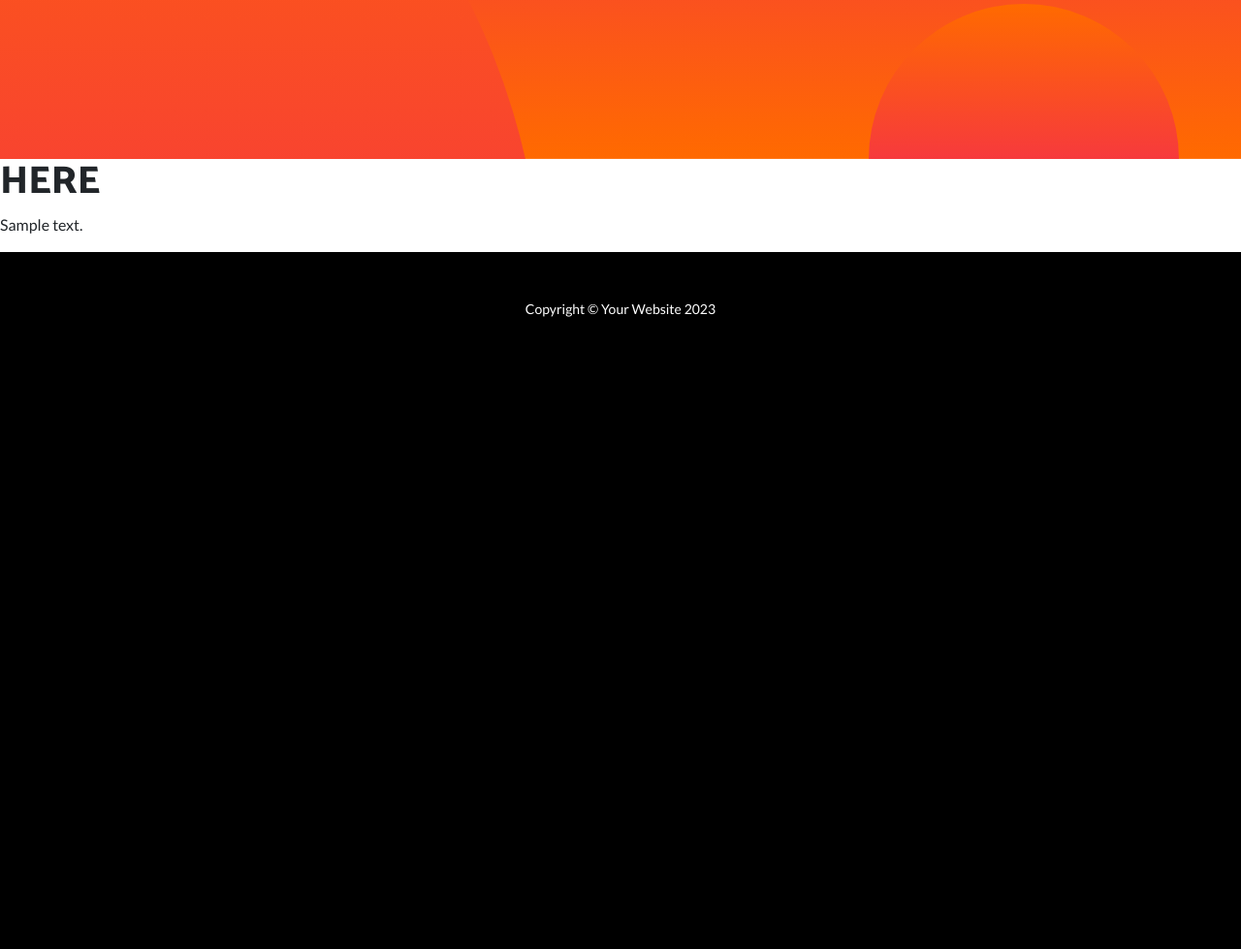
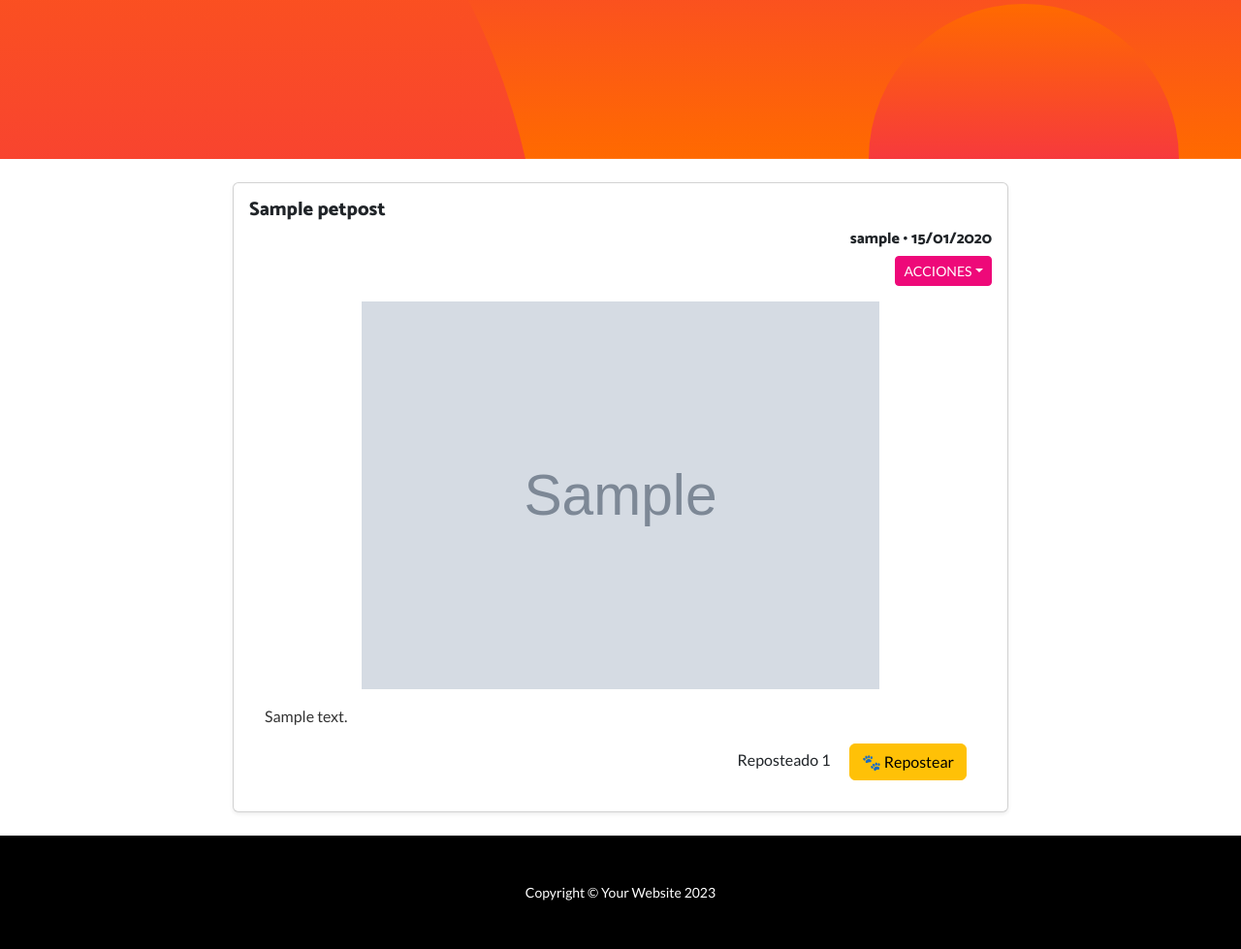
Before and after one commit to guillermina-fernandez/findMyPet, a Django app: page /inicio/ in a window 1280 px wide. Shown: the part 486-1465 px from the top of the page at 97% size. Before the commit the page ends 813 px from the top, so only its background shows below. Run offline with Django 4.2, Linux system fonts and the light colour scheme; a user stored in the database is signed in; tables that the repository leaves empty hold one stand-in row (values such as "Sample post"); grey boxes marked "Sample" are stand-in pictures; some libraries are stand-ins or nearby versions.

Commit message:
first post design

```diff
--- a/auth_middleware.py
+++ b/auth_middleware.py
@@ -11,6 +11,9 @@ class AuthenticationMiddleware:
         self.get_response = get_response
 
     def __call__(self, request):
+        if request.path.startswith('/media/'):
+            return self.get_response(request)
+
         if not request.user.is_authenticated and request.path != reverse('home'):
             return redirect('home')
 
--- a/findMyPet/urls.py
+++ b/findMyPet/urls.py
@@ -15,8 +15,14 @@ Including another URLconf
 """
 from django.contrib import admin
 from django.urls import path, include
+from django.conf import settings
+from django.conf.urls.static import static
 
 urlpatterns = [
     path('admin/', admin.site.urls),
     path('', include('login.urls')),
 ]
+
+
+if settings.DEBUG:
+    urlpatterns += static(settings.MEDIA_URL, document_root=settings.MEDIA_ROOT)
--- a/petPosts/models.py
+++ b/petPosts/models.py
@@ -56,6 +56,7 @@ class PetPost(models.Model):
     post_type = models.IntegerField(choices=POST_TYPES)
     area = models.ManyToManyField(Area, related_name='pet_area', default='ROSARIO')
     other_area = models.CharField(max_length=20, blank=True, null=True)
+    post_title = models.CharField(max_length=100, validators=[MinLengthValidator(10)])
     post_message = models.CharField(max_length=500, validators=[MinLengthValidator(10)])
     post_img01 = models.ImageField(upload_to='post_images/')
     post_img02 = models.ImageField(upload_to='post_images/', blank=True, null=True)
--- a/templates/home.html
+++ b/templates/home.html
@@ -8,9 +8,58 @@
     </head>
     <body>
         {% block content %}
-        {% for pp in pet_posts%}
-        <h1>HERE</h1>
-        <p>{{ pp.post_message }}</p>
+        {% for pp in pet_posts %}
+        <div class="container mt-4 mb-4">
+            <div class="card shadow-sm border-3 pb-3 ps-3 pe-3 pt-3" style="max-width: 800px; margin: auto;">
+                <h5 class="card-title">{{ pp.post_title }}</h5>
+                <h6 class="text-end">{{ pp.user }} • {{ pp.post_date|date:'d/m/Y' }}</h6>
+                {% if pp.user.username == user_profile %}
+                <div class="w-100 text-end">
+                    <button class="btn btn-primary btn-sm dropdown-toggle" type="button" id="optionsDropdown" data-bs-toggle="dropdown" aria-expanded="false">ACCIONES</button>
+                    <ul class="dropdown-menu" aria-labelledby="optionsDropdown" style="background-color: #ffc107;">
+                        <li><button type="button" class="dropdown-item">Editar Post</button></li>
+                        <hr class="dropdown-divider">
+                        <li><button type="button" class="dropdown-item">Eliminar Post</button></li>
+                    </ul>
+                </div>
+                {% endif %}
+                <div id="imageCarousel" class="carousel slide mt-3">
+                    <div class="carousel-inner">
+                        <div class="carousel-item active">
+                            <img src="{{ pp.post_img01.url }}" class="d-block w-100" alt="Image 1" style="object-fit: contain; height: 400px;">
+                        </div>
+                        {% if pp.post_img02 %}
+                        <div class="carousel-item">
+                            <img src="{{ pp.post_img02.url }}" class="d-block w-100" alt="Image 2" style="object-fit: contain; height: 400px;">
+                        </div>
+                        {% endif %}
+                        {% if pp.post_img03 %}
+                        <div class="carousel-item">
+                            <img src="{{ pp.post_img03.url }}" class="d-block w-100" alt="Image 3" style="object-fit: contain; height: 400px;">
+                        </div>
+                        {% endif %}
+                    </div>
+                    <button class="carousel-control-prev" type="button" data-bs-target="#imageCarousel" data-bs-slide="prev">
+                      <span class="carousel-control-prev-icon" aria-hidden="true"></span>
+                      <span class="visually-hidden">Previous</span>
+                    </button>
+                    <button class="carousel-control-next" type="button" data-bs-target="#imageCarousel" data-bs-slide="next">
+                      <span class="carousel-control-next-icon" aria-hidden="true"></span>
+                      <span class="visually-hidden">Next</span>
+                    </button>
+                  </div>
+                <div class="card-body">
+                    <p class="card-text" style="color: #333;">{{ pp.post_message }}</p>
+                    <p class="text-muted text-end" style="font-size: 14px;"></p>
+                    <div class="post-like-container text-end">
+                        <span id="likeCount" class="me-3">Reposteado {{ pp.post_likes }}</span>
+                        <button id="likeButton" class="btn btn-warning" onclick="repost()" style="margin-right: 10px;">
+                            🐾 Repostear
+                        </button>
+                    </div>
+                </div>
+            </div>
+        </div>
         {% endfor%}
         {% endblock %}
 
```
Also changed, not shown: media/post_images/descarga.jpg (added), petPosts/migrations/0008_petpost_post_title.py (added).
